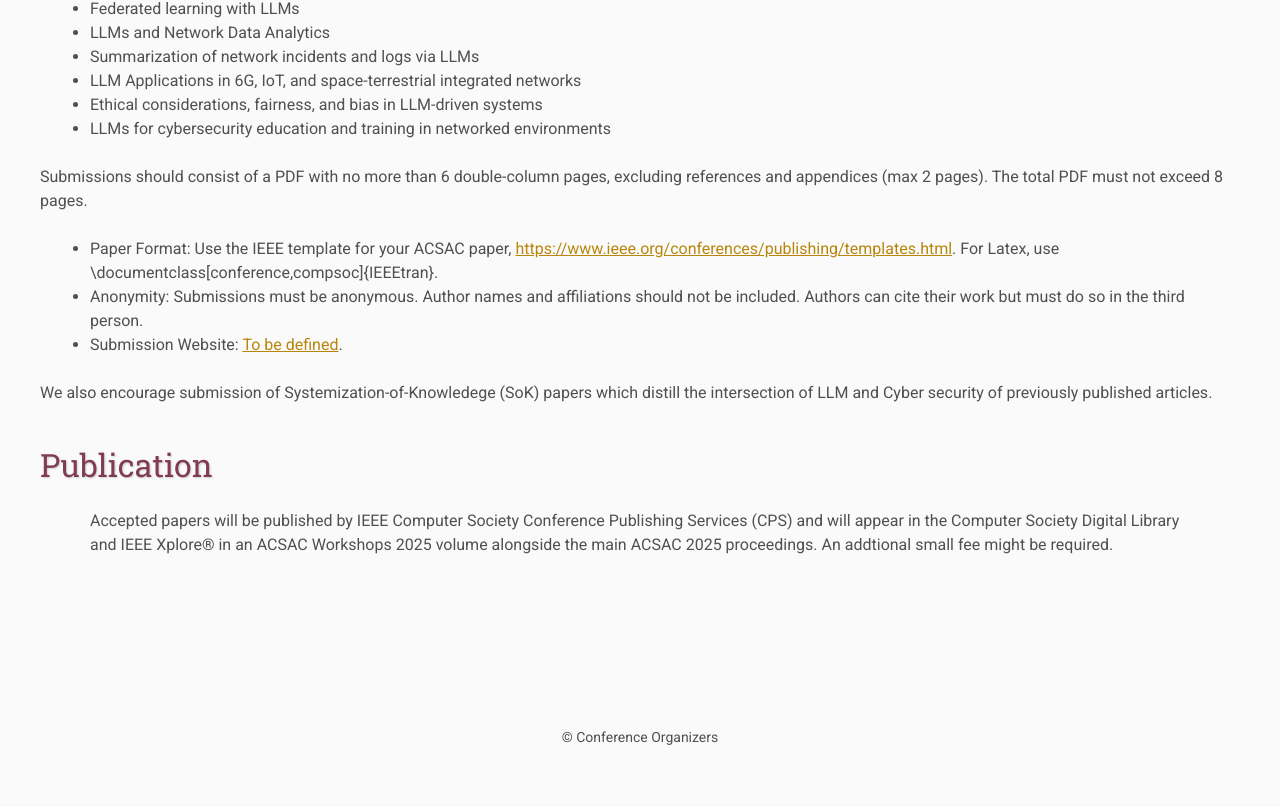
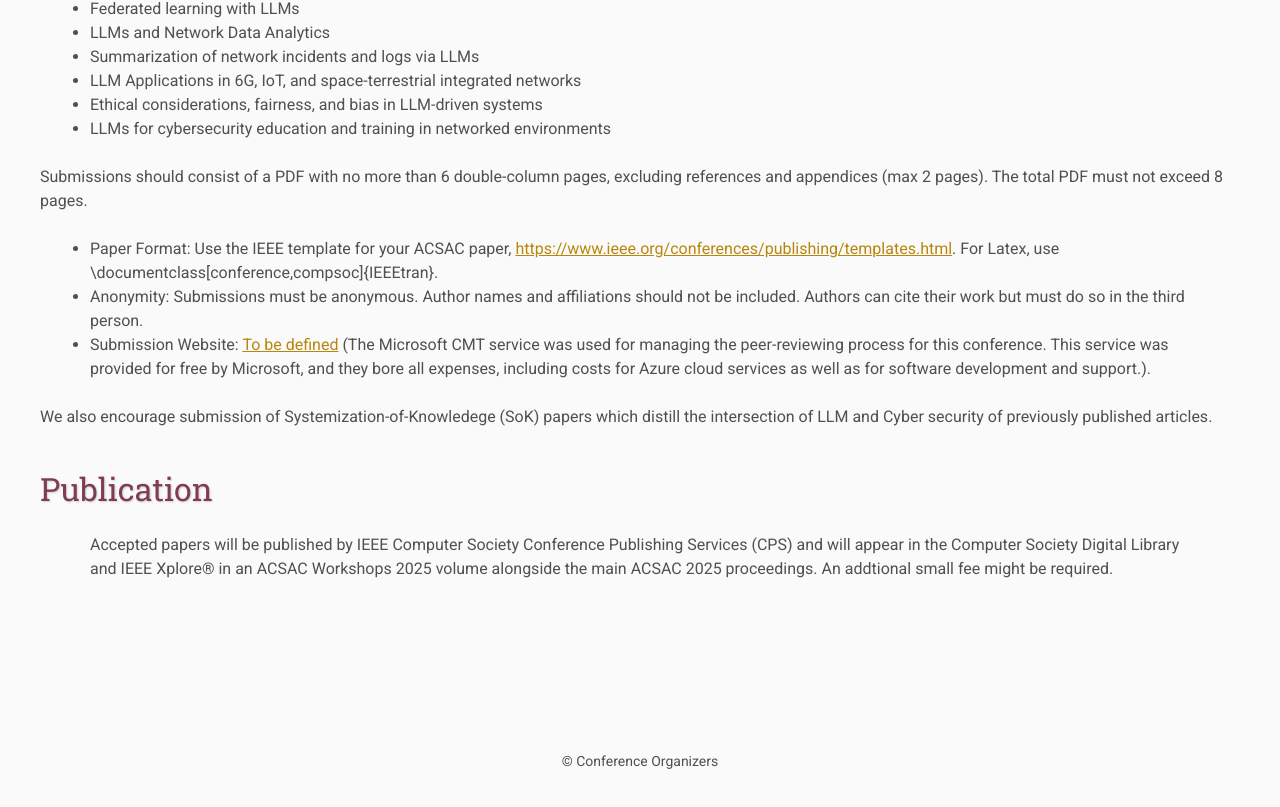
Before and after one commit to waiti-workshop/waiti-workshop.github.io, a plain HTML site: page index.html in a window 1280 px wide. Shown: the part 2425-3232 px from the top of the page. Drawn offline with Linux system fonts and the light colour scheme.

Commit message:
Microsoft CMT acknowledgement

```diff
--- a/index.html
+++ b/index.html
@@ -120,7 +120,7 @@
         <ul>
             <li>Paper Format: Use the IEEE template for your ACSAC paper, <a href="https://www.ieee.org/conferences/publishing/templates.html">https://www.ieee.org/conferences/publishing/templates.html</a>. For Latex, use \documentclass[conference,compsoc]{IEEEtran}.</li>
             <li>Anonymity: Submissions must be anonymous. Author names and affiliations should not be included. Authors can cite their work but must do so in the third person.</li>
-            <li>Submission Website: <a href="https://cmt3.research.microsoft.com/WAITI2025/">To be defined</a>.</li>
+            <li>Submission Website: <a href="https://cmt3.research.microsoft.com/WAITI2025/">To be defined</a> (The Microsoft CMT service was used for managing the peer-reviewing process for this conference. This service was provided for free by Microsoft, and they bore all expenses, including costs for Azure cloud services as well as for software development and support.).</li>
         </ul>
 
         We also encourage submission of Systemization-of-Knowledege (SoK) papers which distill the intersection of LLM and Cyber security of previously published articles.
```
